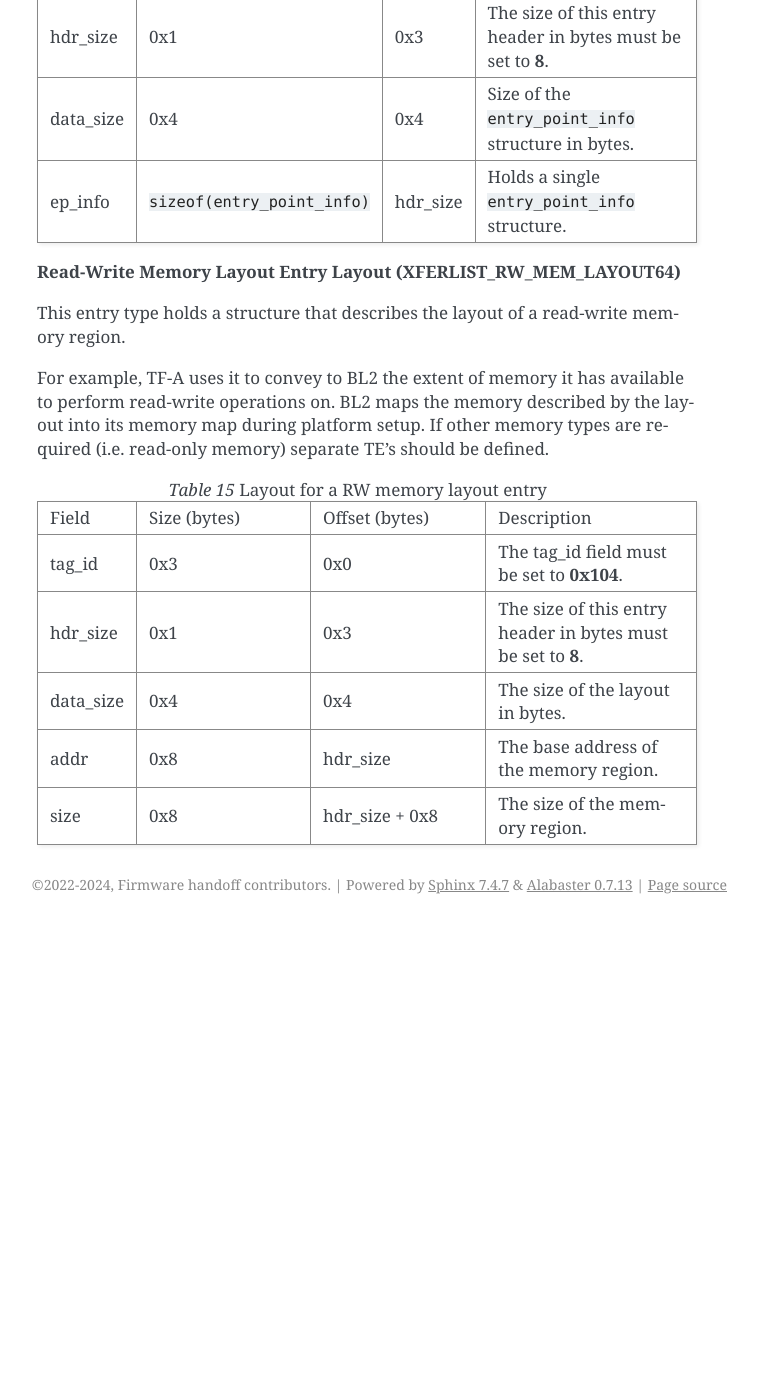
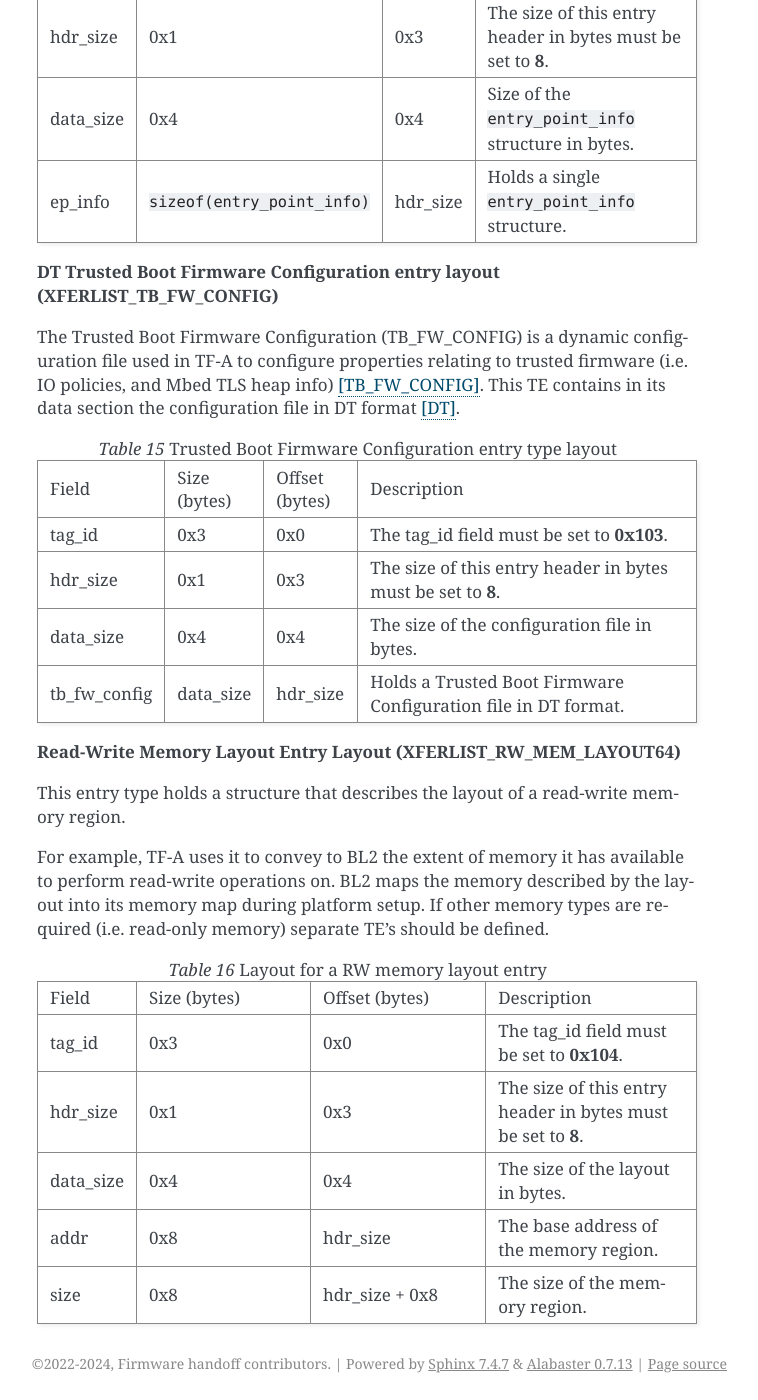
Before and after one commit to FirmwareHandoff/firmware_handoff, a Sphinx documentation site: the page built from source/transfer_list.rst, in a window 1280 px wide and 1400 px high, scrolled down 16670 px. Shown: the whole window, without its empty margins (383-1141 px from the left). Built offline with Sphinx 7.4.7, drawn with Linux system fonts in a browser that asks for light colours; before the commit the page ends 17594 px from its top, so only the background shows below that.

Commit message:
Add Trusted Boot Firmware Configuration entry
This entry type holds the flattened device tree used to configure
trusted firmware, it is specific the to the Trusted Firmware-A project.

Signed-off-by: Harrison Mutai <harrison.mutai@arm.com>

```diff
--- a/source/references.rst
+++ b/source/references.rst
@@ -28,3 +28,5 @@
 .. [TCG_EFI] `Trusted Computing Group EFI Protocol Specification <https://trustedcomputinggroup.org/resource/tcg-efi-protocol-specification>`__
 
 .. [TF_BL31] `Data structures used in the BL31 cold boot interface <https://trustedfirmware-a.readthedocs.io/en/latest/design/firmware-design.html#data-structures-used-in-the-bl31-cold-boot-interface>`__
+
+.. [TB_FW_CONFIG] `Trusted Boot Firmware Configuration bindings <https://trustedfirmware-a.readthedocs.io/en/latest/components/fconf/tb_fw_bindings.html>`__
--- a/source/transfer_list.rst
+++ b/source/transfer_list.rst
@@ -950,6 +950,43 @@
      - hdr_size
      - Holds a single `entry_point_info` structure.
 
+**DT Trusted Boot Firmware Configuration entry layout
+(XFERLIST_TB_FW_CONFIG)**
+
+The Trusted Boot Firmware Configuration (TB_FW_CONFIG) is a dynamic
+configuration file used in TF-A to configure properties relating to trusted
+firmware (i.e. IO policies, and Mbed TLS heap info) [TB_FW_CONFIG]_. This TE
+contains in its data section the configuration file in DT format [DT]_.
+
+.. _tab_tb_fw_config:
+.. list-table:: Trusted Boot Firmware Configuration entry type layout
+   :widths: 2 2 2 8
+
+   * - Field
+     - Size (bytes)
+     - Offset (bytes)
+     - Description
+
+   * - tag_id
+     - 0x3
+     - 0x0
+     - The tag_id field must be set to **0x103**.
+
+   * - hdr_size
+     - 0x1
+     - 0x3
+     - |hdr_size_desc|
+
+   * - data_size
+     - 0x4
+     - 0x4
+     - The size of the configuration file in bytes.
+
+   * - tb_fw_config
+     - data_size
+     - hdr_size
+     - Holds a Trusted Boot Firmware Configuration file in DT format.
+
 **Read-Write Memory Layout Entry Layout (XFERLIST_RW_MEM_LAYOUT64)**
 
 This entry type holds a structure that describes the layout of a read-write
```
